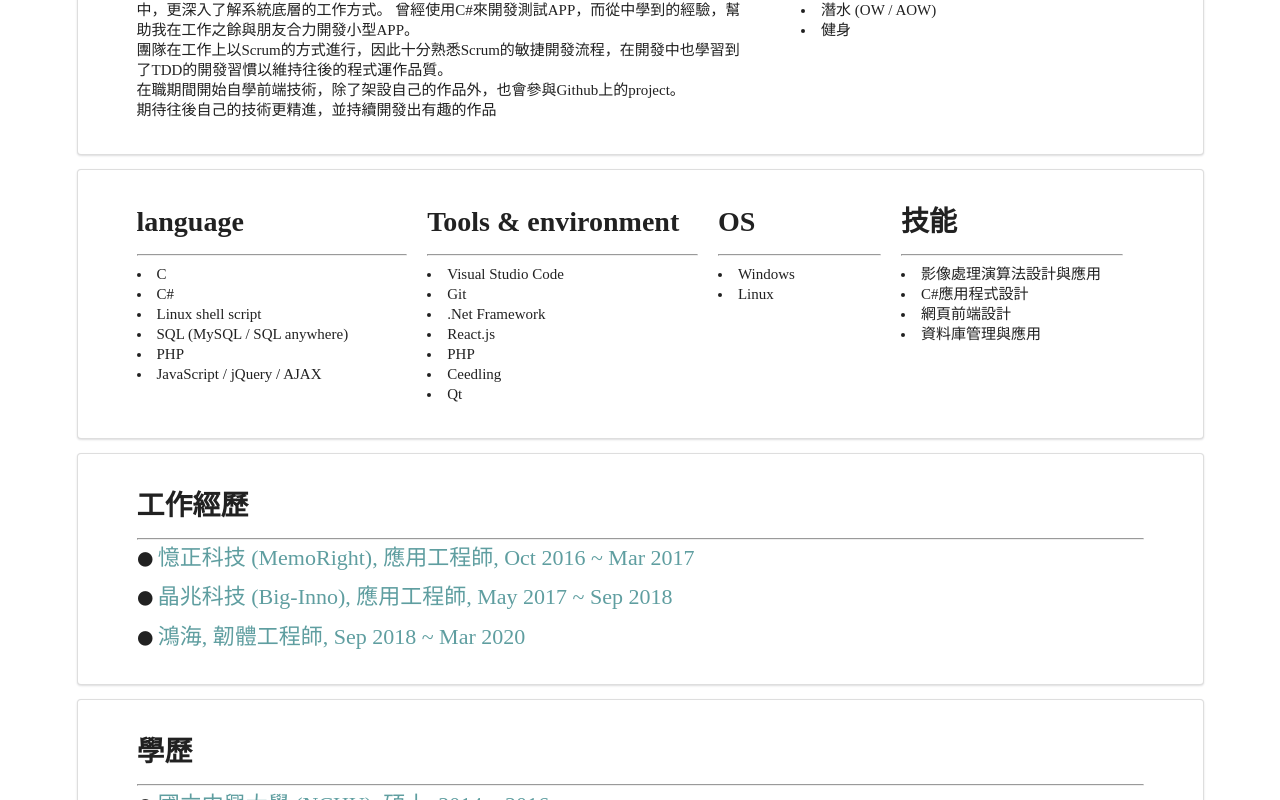
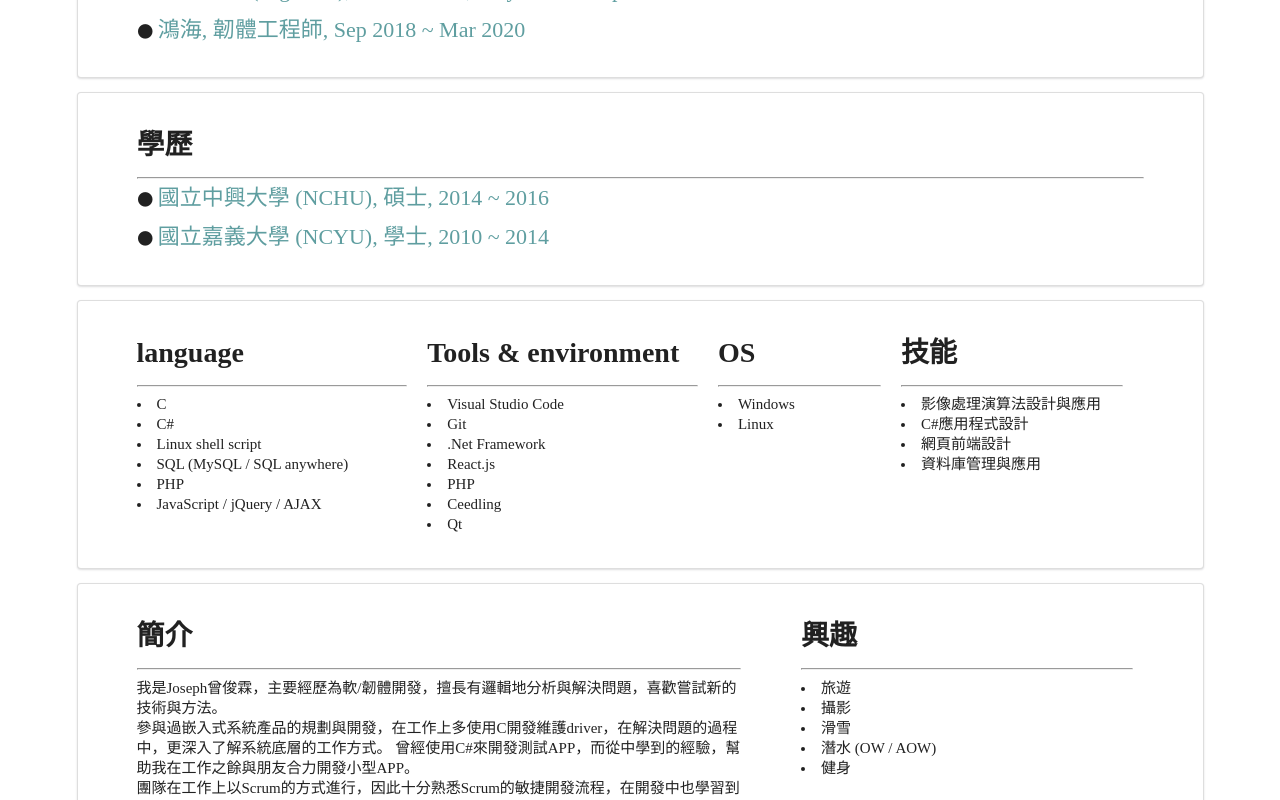
Before and after one commit to JosephT5566/my-resume, a React (Create React App) app: page / in a window 1280 px wide. Shown: the part 580-1380 px from the top of the page. Built offline with nearby package versions, Linux system fonts and the light colour scheme; a web font is replaced by a local one.

Commit message:
Changing layout order

```diff
--- a/src/components/ResumeCardList.js
+++ b/src/components/ResumeCardList.js
@@ -21,16 +21,16 @@ class ResumeCardList extends React.Component {
                     <PersonalInfo/>
                 </ResumeCard>
                 <ResumeCard>
-                    <Intro/>
+                    <Works/>
+                </ResumeCard>
+                <ResumeCard>
+                    <Education/>
                 </ResumeCard>
                 <ResumeCard>
                     <Expertise/>
                 </ResumeCard>
                 <ResumeCard>
-                    <Works/>
-                </ResumeCard>
-                <ResumeCard>
-                    <Education/>
+                    <Intro/>
                 </ResumeCard>
                 <ResumeCard>
                     <Collection/>
```
